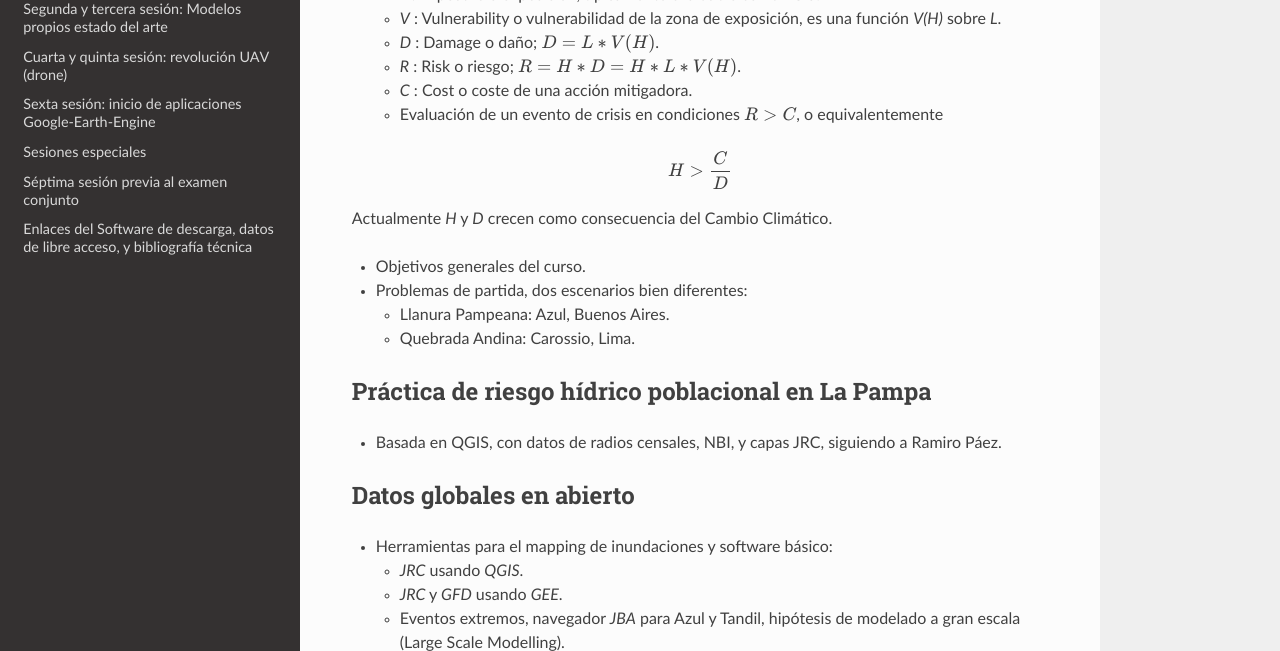
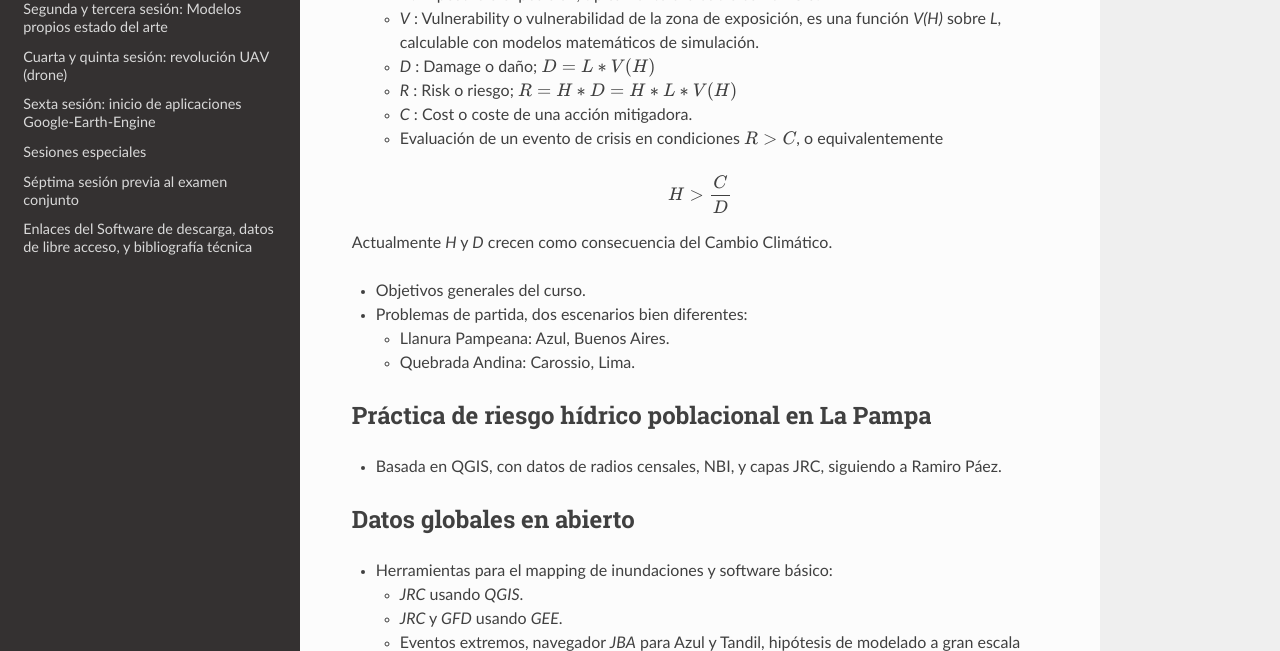
Before and after one commit to ivillamadrid/EvalFloodRisk_RSSWE, a Sphinx documentation site: the page built from docs/source/D1.rst, in a window 1280 px wide and 900 px high, scrolled down 675 px, cut to the strip 249-900 px from the top of the window. Built offline with Sphinx 7.4.7 and the Read the Docs theme 3.1.0, drawn with Linux system fonts in a browser that asks for light colours.

Commit message:
Update D1.rst

```diff
--- a/docs/source/D1.rst
+++ b/docs/source/D1.rst
@@ -25,9 +25,9 @@ Introducción
 
   * *H* : Hazard o probabilidad de la fuente u origen del riesgo.
   * *L* : Exposure o exposición, tipicamente evaluable con un *GIS*.
-  * *V* : Vulnerability o vulnerabilidad de la zona de exposición, es una función  *V(H)* sobre *L*.
-  * *D* : Damage o daño; :math:`D = L * V(H)`.
-  * *R* : Risk o riesgo; :math:`R = H * D = H * L * V(H)`.
+  * *V* : Vulnerability o vulnerabilidad de la zona de exposición, es una función  *V(H)* sobre *L*, calculable con modelos matemáticos de simulación.
+  * *D* : Damage o daño; :math:`D = L * V(H)`
+  * *R* : Risk o riesgo; :math:`R = H * D = H * L * V(H)`
   * *C* : Cost o coste de una acción mitigadora.
   * Evaluación de un evento de crisis en condiciones   :math:`R > C`, o equivalentemente
 
```
